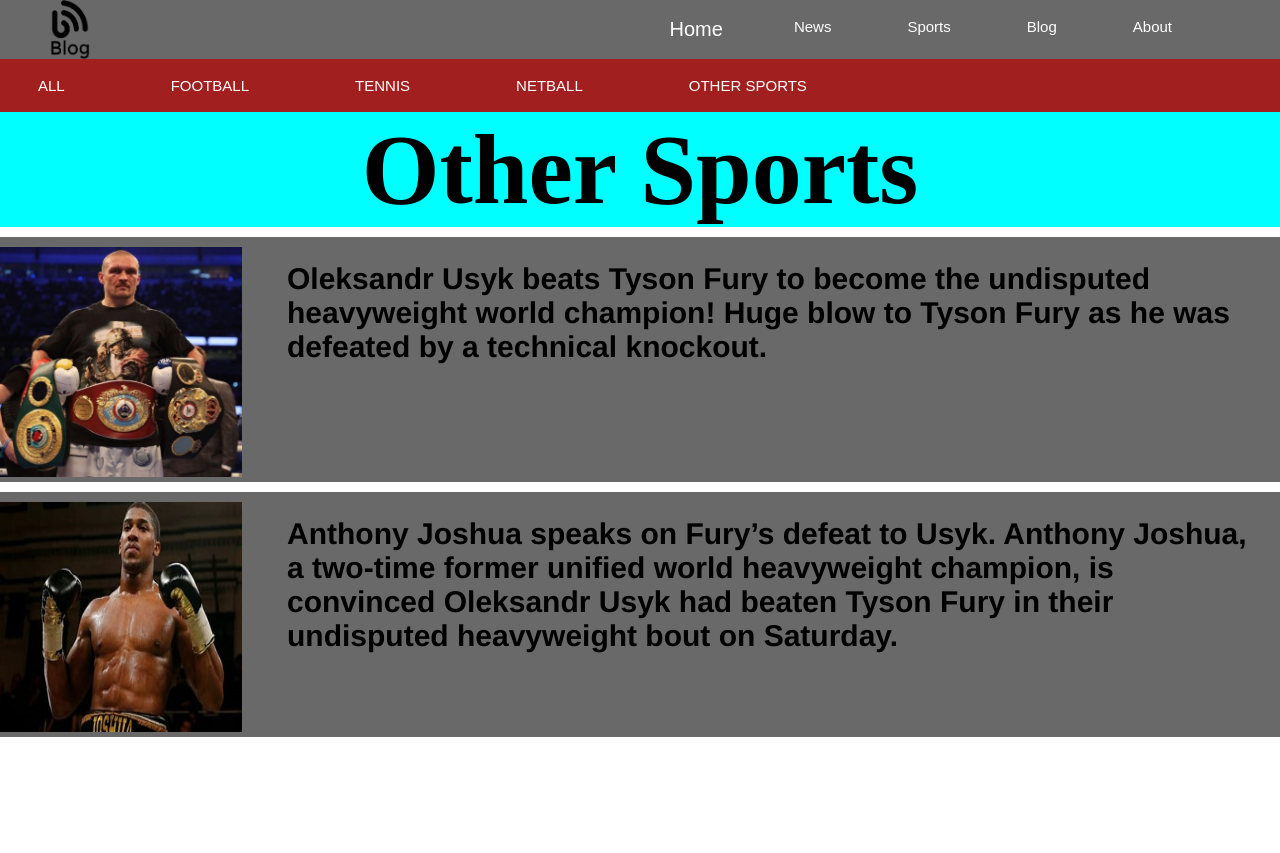
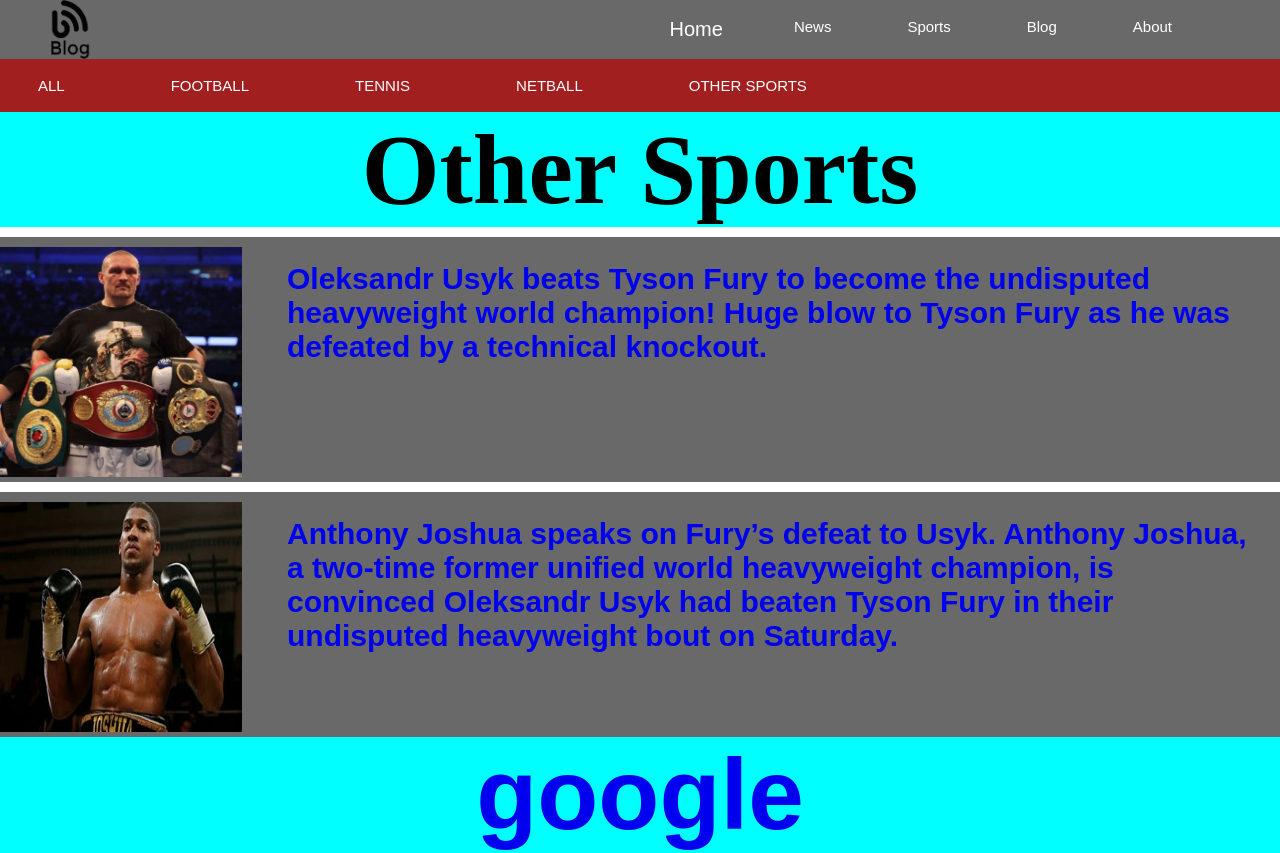
Before and after one commit to Marks-Spencer20/Blog-Project, a React (Create React App) app: page /OtherSports in a window 1280 px wide. Before the commit the page ends 800 px from the top, so only its background shows below. Built offline with nearby package versions, Linux system fonts and the light colour scheme.

Commit message:
I'm back

```diff
--- a/src/routes/Football.js
+++ b/src/routes/Football.js
@@ -36,9 +36,10 @@ const Football = () => {
   </div>
   <div className='sub-heading'>
     <h1 className='text2'>
-      Cole "the Cold" Palmer  wins the Premier League U-23 Player of the season.
+    <a href='https://onefootball.com/en/news/cole-palmer-crowned-premier-leagues-young-player-of-the-season-39504440'>
+      Cole "the Cold" Palmer  wins the Premier League Young Player of the season.
       This season has being a phenomental season for the youngster for providing
-      double numbers for both goals and assist in the league.
+      double numbers for both goals and assist in the league.</a>
     </h1>
   </div>
 </div>
@@ -49,9 +50,10 @@ const Football = () => {
   </div>
   <div className='sub-heading'>
     <h1 className='text2'>
+    <a href='https://www.thecable.ng/phil-foden-wins-epl-player-of-the-season-award/'>
       Phil Foden wins the Premier League Player of the season.
       This season has being a phenomental season for the youngster
-      and it is also an incredible acgievement.
+      and it is also an incredible acgievement.</a>
     </h1>
   </div>
 </div>
--- a/src/routes/OtherSports.js
+++ b/src/routes/OtherSports.js
@@ -28,9 +28,9 @@ const OtherSports = () => {
   </div>
   <div className='sub-heading'>
     <h4 className='text2'>
-      Oleksandr Usyk beats Tyson Fury to become the undisputed
+    <a href='https://www.nbcnews.com/news/sports/oleksandr-usyk-beats-tyson-fury-split-decision-become-undisputed-heavy-rcna152940'>Oleksandr Usyk beats Tyson Fury to become the undisputed
       heavyweight world champion! Huge blow to Tyson Fury as he
-      was defeated by a technical knockout.
+      was defeated by a technical knockout.</a>
     </h4>
   </div>
 </div>
@@ -41,14 +41,20 @@ const OtherSports = () => {
   </div>
   <div className='sub-heading'>
     <h4 className='text2'>
+    <a href='https://businessday.ng/sports/article/anthony-joshua-speaks-on-furys-defeat-to-usyk/'>
     Anthony Joshua speaks on Fury’s defeat to Usyk. Anthony Joshua,
     a two-time former unified world heavyweight champion, is convinced
     Oleksandr Usyk had beaten Tyson Fury in their undisputed heavyweight
-    bout on Saturday.
+    bout on Saturday.</a>
     </h4>
   </div>
 </div>
 
+<div className='heading'>
+    <h5 className='text1'>
+      <a href='https://www.thecable.ng/phil-foden-wins-epl-player-of-the-season-award/'>google</a>
+    </h5>
+  </div>
     </div>
   )
 }
```
